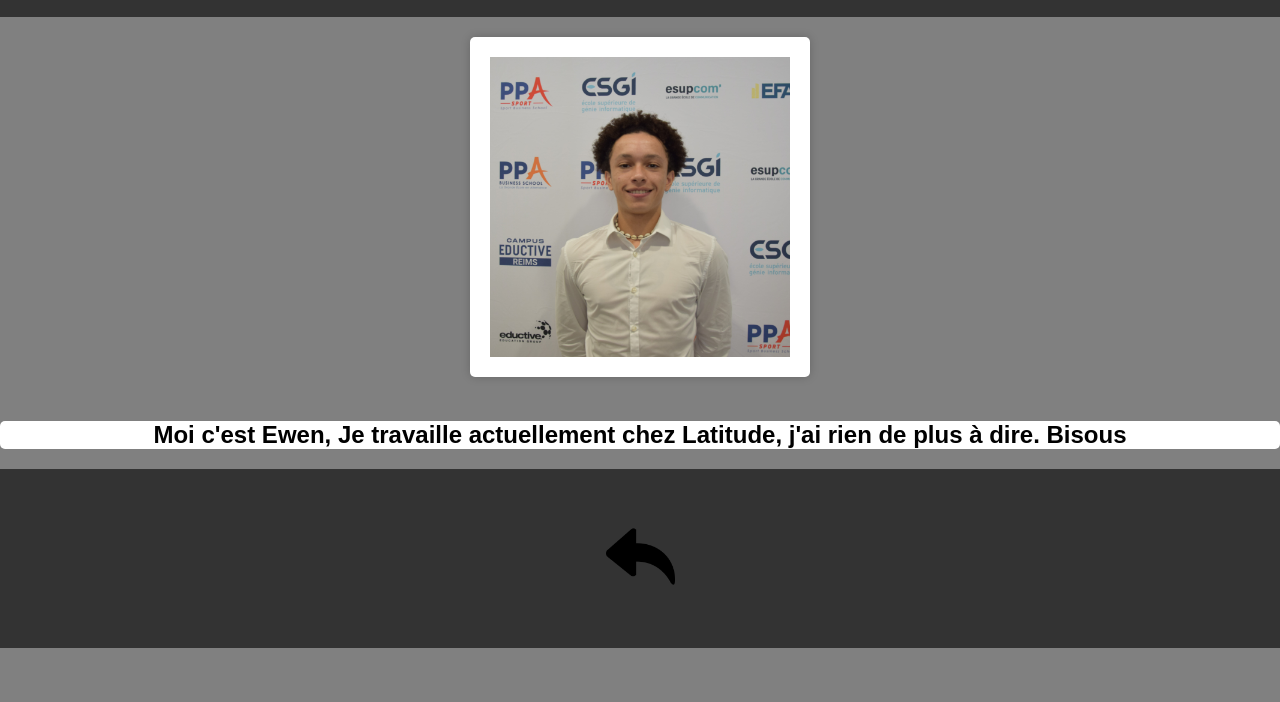
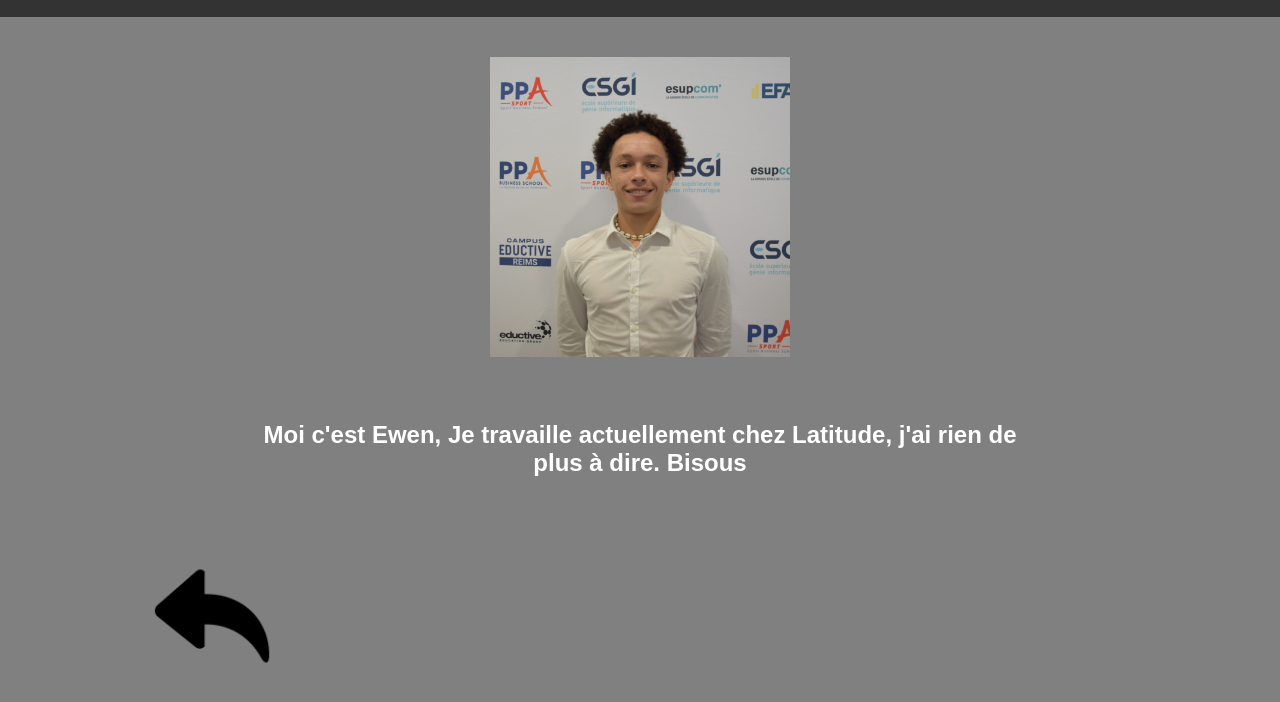
Before and after one commit to ItsKandar/Hack3000, a plain HTML site: page presentations/ewen.html in a window 1280 px wide. Shown: the part 60-762 px from the top of the page. Drawn offline with Linux system fonts and the light colour scheme.

Commit message:
modif css

```diff
--- a/body.css
+++ b/body.css
@@ -5,17 +5,24 @@ body {
     padding: 0;
 }
 
-header, footer {
+header {
     background-color: #333;
     color: #fff;
     text-align: center;
     padding: 20px;
 }
 
+footer {
+    color: #fff;
+    text-align: center;
+    padding: 20px;
+}
+
 footer img {
-    margin: 25px;
-    padding: 5px;
-    width: 75px;
+    margin: 2%;
+    padding: 1%;
+    width: 10%;
+    padding-right: 70%;
 }
 
 h1 {
@@ -30,9 +37,6 @@ h1 {
 }
 
 .person {
-    background-color: #fff;
-    border-radius: 5px;
-    box-shadow: 0px 0px 10px rgba(0, 0, 0, 0.2);
     margin: 20px;
     padding: 20px;
     width: 300px;
@@ -45,9 +49,6 @@ h1 {
 }
 
 .logo {
-    background-color: #fff;
-    border-radius: 5px;
-    box-shadow: 0px 0px 10px rgba(0, 0, 0, 0.2);
     margin: 20px;
     padding: 20px;
     width: 300px;
@@ -58,9 +59,11 @@ h1 {
     text-align: center;
 }
 
+
 .presentation h2 {
-    border-radius: 5px;
-    background-color: #fff;
+    color: #fff;
+    padding-left: 20%;
+    padding-right: 20%;
 }
 
 .logo img {
```
